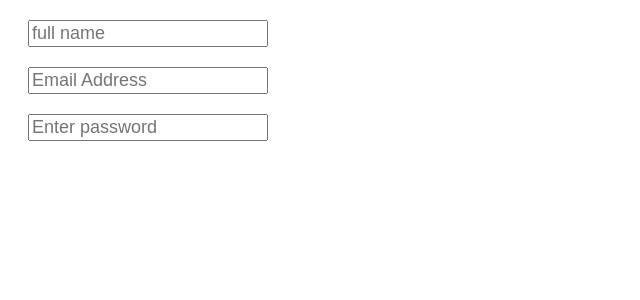
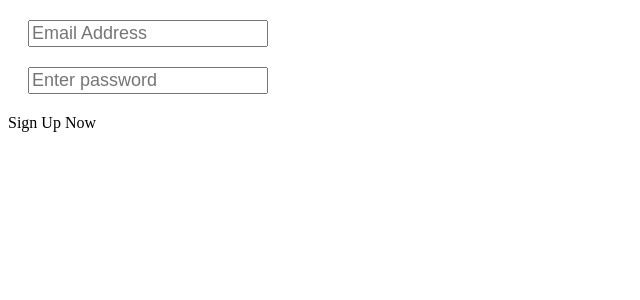
Before and after one commit to theanam/lwhh-fullstackJS-project, a React (Create React App) app in the folder frontend/: page / in a window 1280 px wide. Shown: the top 300 px of the page, without its empty margins (0-640 px from the left). Built offline with nearby package versions, Linux system fonts and the light colour scheme.

Commit message:
polymorphic component

```diff
--- a/frontend/src/components/loginsignup.js
+++ b/frontend/src/components/loginsignup.js
@@ -1,28 +1,36 @@
 import React, { Component } from 'react'
 
 export default class LoginSignup extends Component {
+  state={
+      isSignup:false
+  }
+  showSignupForm = ()=>{
+      this.setState({isSignup:true})
+  }
+  showLogin = ()=>{
+    this.setState({isSignup:false})
+  }
   render() {
     return (
       <div style={styles.container}>
         <div className="loginsignup">
-            <input style={styles.input} type="text" name="fullname" placeholder="full name"/>
+            <input style={{...styles.input,display:this.state.isSignup?'block':'none'}} type="text" name="fullname" placeholder="full name"/>
             <input style={styles.input} type="email" name="email" placeholder="Email Address"/>
             <input style={styles.input} type="password" name="password" placeholder="Enter password"/>
         </div>
+        <div style={{display:this.state.isSignup?'none':'block'}} onClick={this.showSignupForm}>Sign Up Now</div>
+        <div style={{display:this.state.isSignup?'block':'none'}} onClick={this.showLogin}>Go Back To Login</div>
       </div>
     )
   }
 }
 
 const styles = {
-    container:{
-        fontSize:24,
-        color:'red'
-    },
     input:{
         fontSize:18,
         color:'blue',
         display:'block',
-        margin:20
+        margin:20,
+        // display:'none'
     }
 }
```
